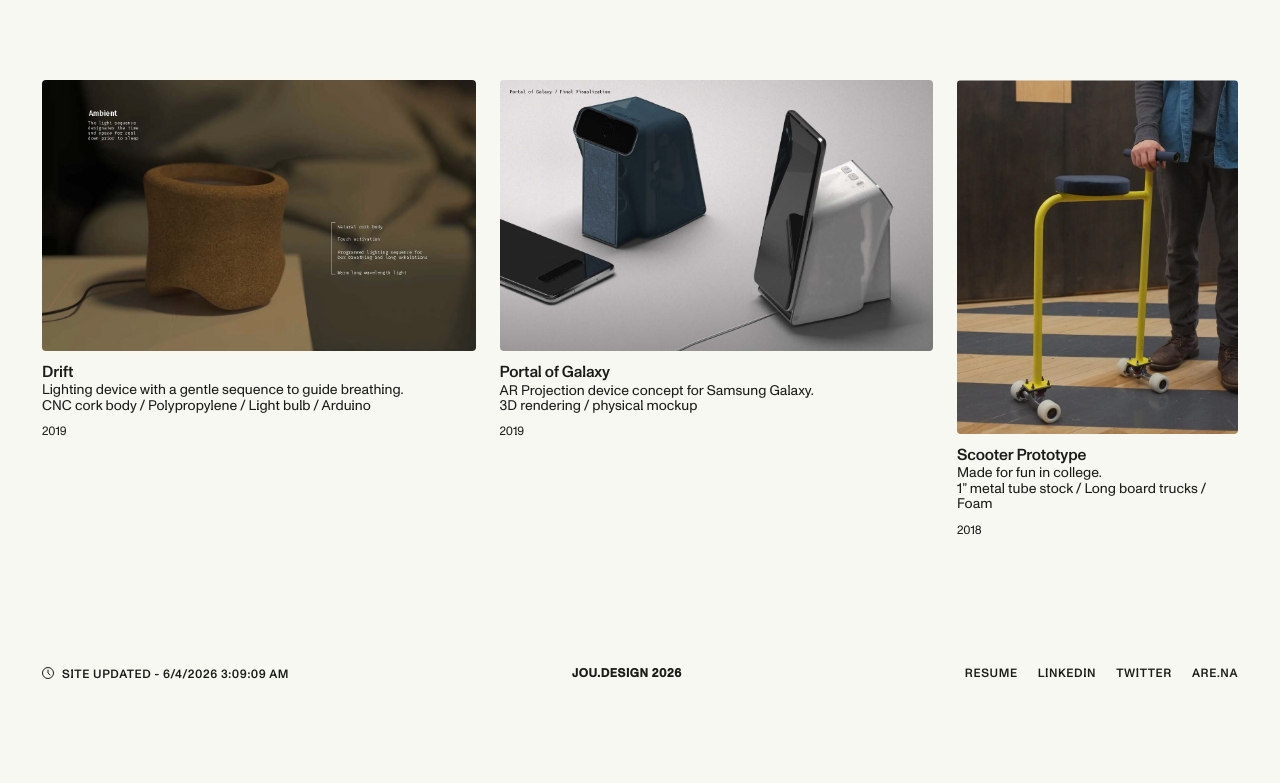
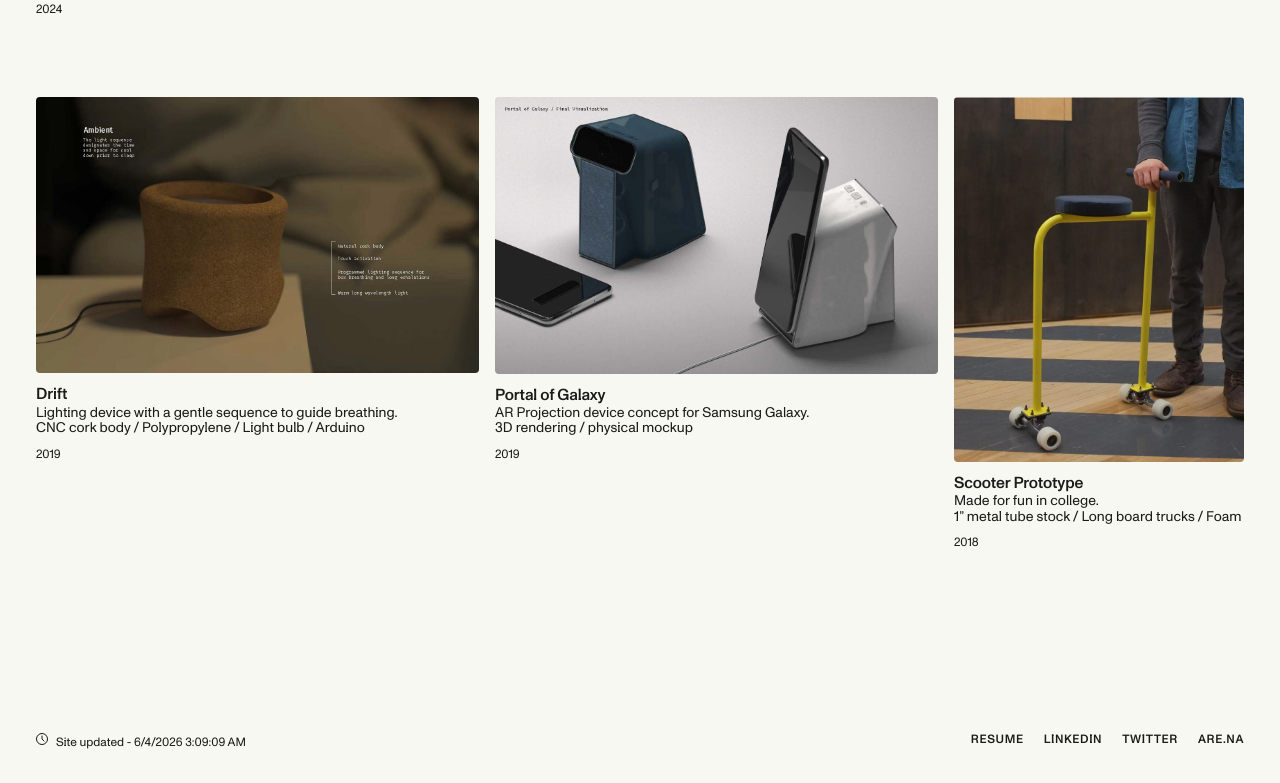
Before and after one commit to jous-c/site-jou, a Next.js app: page /playground in a window 1280 px wide. Shown: the part 1205-1988 px from the top of the page. Before the commit the page ends 1926 px from the top, so only its background shows below. Built offline with nearby package versions, Linux system fonts and the light colour scheme.

Commit message:
polish and variable changes

```diff
--- a/src/components/layout/Footer.tsx
+++ b/src/components/layout/Footer.tsx
@@ -38,7 +38,7 @@ function Clock() {
         <circle cx="6" cy="6" r="5.5" stroke="currentColor" />
         <path d="M6 3V6L8 8" stroke="currentColor" strokeLinecap="round" />
       </svg>
-      <span className="font-sans text-label font-medium uppercase tracking-[var(--tracking-label)] leading-[var(--leading-heading)] text-text whitespace-nowrap">
+      <span className="font-sans text-label text-secondary whitespace-nowrap">
         Site updated - {formatted} {time}
       </span>
     </div>
@@ -49,13 +49,11 @@ export function Footer() {
   const isLanding = usePathname() === '/';
 
   return (
-    <footer className={cn('px-page pt-10 pb-10', isLanding ? 'bg-yellow-200' : 'bg-surface')}>
-      <div className="flex items-start justify-between pt-2.5 ">
+    <footer className={cn('px-page pt-22 pb-8', isLanding ? 'bg-yellow-200' : 'bg-surface')}>
+      <div className="flex items-start justify-between pt-4 ">
         <Clock />
 
-        <span className="font-sans text-label font-bold uppercase tracking-[var(--tracking-label)] leading-[var(--leading-label)] text-text whitespace-nowrap">
-          Jou.design {new Date().getFullYear()}
-        </span>
+
 
         <div className="flex items-center gap-5">
           {FOOTER_LINKS.map((link) => (
--- a/src/components/layout/Nav.tsx
+++ b/src/components/layout/Nav.tsx
@@ -10,7 +10,6 @@ import { cn } from '@/lib/utils';
 const NAV_ITEMS = [
   { label: 'work', href: '/' },
   { label: 'playground', href: '/playground' },
-  { label: 'writings', href: '/writings' },
   { label: 'about', href: '/about' },
 ];
 
@@ -43,7 +42,7 @@ export function Nav() {
     <header className={`sticky top-0 z-50 ${isCaseStudy ? 'bg-surface-light' : isLanding ? 'bg-yellow-200' : 'bg-surface'}`}>
       <nav
         className={cn(
-          'relative flex min-h-[var(--nav-height)] items-end gap-3 px-page pt-2 pb-4',
+          'relative flex min-h-[var(--nav-height)] items-end gap-2 px-page pt-2 pb-4',
           showLogo && 'max-md:flex-wrap',
           !isCaseStudy && 'justify-end',
         )}
--- a/src/components/playground/PlaygroundGrid.tsx
+++ b/src/components/playground/PlaygroundGrid.tsx
@@ -3,7 +3,7 @@ import { playgroundItems } from '@/lib/playground';
 
 export function PlaygroundGrid() {
   return (
-    <div className="grid grid-cols-1 items-start gap-x-6 gap-y-20 lg:grid-cols-8">
+    <div className="grid grid-cols-1 items-start gap-x-4 gap-y-20 lg:grid-cols-8">
       {playgroundItems.map((item, index) => (
         <PlaygroundCard key={item.title} item={item} priority={index === 0} />
       ))}
--- a/src/components/ui/Container.tsx
+++ b/src/components/ui/Container.tsx
@@ -7,7 +7,7 @@ interface ContainerProps {
 
 export function Container({ className, children }: ContainerProps) {
   return (
-    <div className={cn('mx-auto w-full max-w-5xl px-6', className)}>
+    <div className={cn('mx-auto w-full max-w-5xl px-page', className)}>
       {children}
     </div>
   );
--- a/src/components/work/CaseStudyGrid.tsx
+++ b/src/components/work/CaseStudyGrid.tsx
@@ -11,7 +11,7 @@ export function CaseStudyGrid({ as: Tag = 'div', className, children }: CaseStud
   return (
     <Tag
       className={cn(
-        'grid grid-cols-1 px-6 md:px-page',
+        'grid grid-cols-1 px-page',
         'lg:grid lg:grid-cols-[max-content_max-content_minmax(0,1fr)] lg:gap-10',
         className,
       )}
--- a/src/components/work/SectionPageTitle.tsx
+++ b/src/components/work/SectionPageTitle.tsx
@@ -6,7 +6,7 @@ interface SectionPageTitleProps {
 
 export function SectionPageTitle({ title }: SectionPageTitleProps) {
   return (
-    <section className="px-6 pt-2.5 pb-16 md:px-page md:pb-[120px]">
+    <section className="px-page pt-2.5 pb-16 md:pb-[120px]">
       <Text as="h1" variant="heading2" className="w-[70%] leading-[1.05]">
         {title}
       </Text>
--- a/src/styles/globals.css
+++ b/src/styles/globals.css
@@ -50,12 +50,15 @@
   --leading-label: 1;
 
   /* --- Typography: letter spacing --- */
-  --tracking-heading: -0.04em;      /* -4% — tighter tracking for large headings */
-  --tracking-heading-sm: -0.02em;   /* -2% — smaller headings (heading5–6) */
+  --tracking-heading: -0.06em;      /* -6% — tighter tracking for large headings */
+  --tracking-heading-sm: -0.04em;   /* -4% — smaller headings (heading5–6) */
   --tracking-label: 0.05em;         /* 0.6px at 12px */
 
   /* Sticky header: pt-2 + nav item + pb-4 */
   --nav-height: 3rem;
+
+  /* --- Layout --- */
+  --page-padding-x: var(--space-36); /* outermost inset from screen edge */
 }
 
 /* ============================================================
@@ -147,9 +150,9 @@
    circular var() references — Tailwind owns these variables directly. */
 @theme {
   /* Font sizes (rem = px/16) */
-  --text-heading1: 4.5rem;     /* 72px — hero / splash */
-  --text-heading2: 3.5rem;     /* 56px — hero name */
-  --text-heading3: 2.75rem;    /* 44px — case study title */
+  --text-heading1: 4rem;     /* 72px — hero / splash */
+  --text-heading2: 3.25rem;     /* 56px — hero name */
+  --text-heading3: 2.5rem;    /* 44px — case study title */
   --text-heading4: 2.25rem;    /* 36px — section heading */
   --text-heading5: 1.75rem;    /* 28px — sub-heading */
   --text-heading6: 1.5rem;     /* 24px — small heading */
@@ -159,7 +162,7 @@
   --text-label: 0.75rem;       /* 12px — UI labels, nav, metadata */
 
   /* Spacing */
-  --spacing-page: 42px;        /* page-level horizontal padding */
+  --spacing-page: var(--page-padding-x); /* page-level horizontal padding */
 
   /* Border radius */
   --radius-tag: 1px;           /* category tags */
--- a/src/styles/primitives.css
+++ b/src/styles/primitives.css
@@ -1,12 +1,15 @@
 /* ============================================================
-   COLOR PRIMITIVES
+   PRIMITIVES
    Source of truth: Figma — Jou An Chen Website 2026
-   Node: 70:562 — Color Primitives
+   Color node: 70:562 — Color Primitives
    DO NOT use these directly in components.
    Reference semantic tokens in globals.css instead.
    ============================================================ */
 
 :root {
+  /* Spacing */
+  --space-36: 36px;
+
   /* Yellow */
   --yellow-800: #666600;
   --yellow-700: #8f8f00;
```
